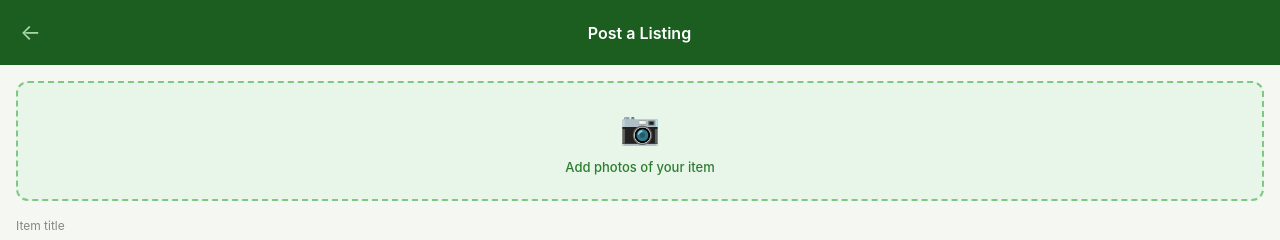
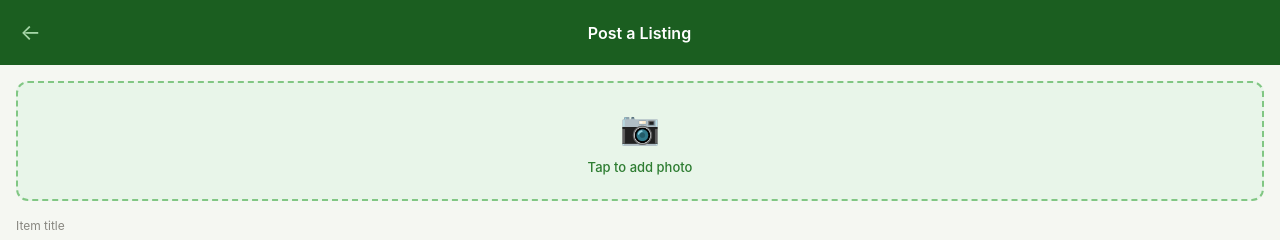
Before and after one commit to 26092839/univen-buy-sell, a Next.js app: page /sell in a window 1280 px wide. Shown: the top 240 px of the page. Built offline with nearby package versions, Linux system fonts and the light colour scheme; no server answers.

Commit message:
add photo uploads

```diff
--- a/app/sell/page.js
+++ b/app/sell/page.js
@@ -9,6 +9,20 @@ export default function SellPage() {
   const [category, setCategory] = useState('Books')
   const [condition, setCondition] = useState('Good')
   const [meetup, setMeetup] = useState('')
+const [image, setImage] = useState(null)
+const [imageUrl, setImageUrl] = useState('')
+
+async function handleImageUpload(e) {
+  const file = e.target.files[0]
+  if (!file) return
+  const filename = `${Date.now()}-${file.name}`
+  const { data, error } = await supabase.storage.from('listing-images').upload(filename, file)
+  if (!error) {
+    const { data: urlData } = supabase.storage.from('listing-images').getPublicUrl(filename)
+    setImageUrl(urlData.publicUrl)
+    setImage(file)
+  }
+}
   const [loading, setLoading] = useState(false)
   const [success, setSuccess] = useState(false)
 
@@ -28,6 +42,7 @@ export default function SellPage() {
       condition,
       meetup,
       emoji: emojis[category],
+      image_url: imageUrl,
       seller_name: 'UNIVEN Student',
       seller_email: 'student@univen.ac.za',
       status: 'New'
@@ -61,10 +76,15 @@ export default function SellPage() {
 
       <div style={{ padding: '16px' }}>
 
-        <div style={{ height: '120px', backgroundColor: '#E8F5E9', border: '2px dashed #81C784', borderRadius: '12px', display: 'flex', flexDirection: 'column', alignItems: 'center', justifyContent: 'center', marginBottom: '16px', cursor: 'pointer' }}>
-          <span style={{ fontSize: '32px' }}>📷</span>
-          <span style={{ fontSize: '13px', color: '#2E7D32', marginTop: '6px', fontWeight: '500' }}>Add photos of your item</span>
-        </div>
+        <div style={{ marginBottom: '16px' }}>
+  <label style={{ display: 'block', height: '120px', backgroundColor: imageUrl ? 'transparent' : '#E8F5E9', border: '2px dashed #81C784', borderRadius: '12px', display: 'flex', flexDirection: 'column', alignItems: 'center', justifyContent: 'center', cursor: 'pointer', overflow: 'hidden' }}>
+    {imageUrl
+      ? <img src={imageUrl} alt="listing" style={{ width: '100%', height: '120px', objectFit: 'cover' }} />
+      : <><span style={{ fontSize: '32px' }}>📷</span><span style={{ fontSize: '13px', color: '#2E7D32', marginTop: '6px', fontWeight: '500' }}>Tap to add photo</span></>
+    }
+    <input type="file" accept="image/*" onChange={handleImageUpload} style={{ display: 'none' }} />
+  </label>
+</div>
 
         <div style={{ marginBottom: '12px' }}>
           <label style={{ fontSize: '12px', color: '#888780', display: 'block', marginBottom: '6px' }}>Item title</label>
```
